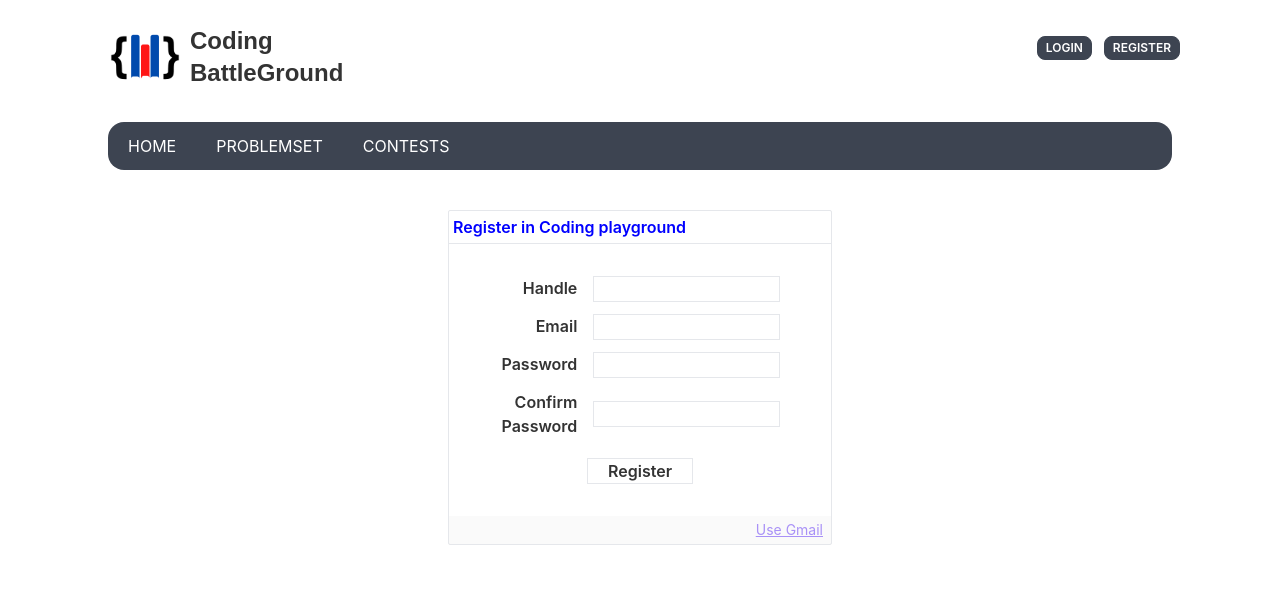
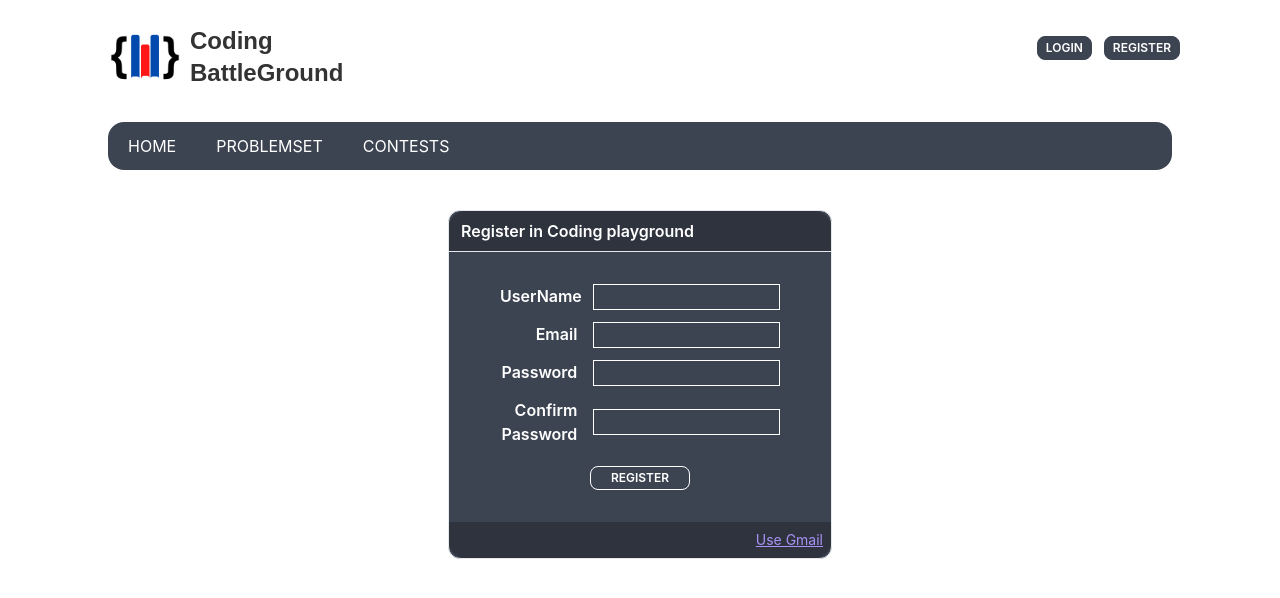
Before and after one commit to Sharif-11/Online-Judge, a React (Create React App) app: page /register in a window 1280 px wide. Shown: the top 598 px of the page. Built offline with nearby package versions, Linux system fonts and the light colour scheme; no server answers.

Commit message:
login and register ui changed

```diff
--- a/src/Components/Login.js
+++ b/src/Components/Login.js
@@ -57,14 +57,20 @@ const Login = () => {
   }
   return (
     <div className="mb-8">
-      <div className="register rounded-sm border w-96 max-w-[85vw] mx-auto mt-8">
-        <h2 className="p-1 font-semibold text-[blue]">
+      <div className="register rounded-xl border w-96 max-w-[85vw] mx-auto mt-8 bg-[#3d4451]">
+        <h2
+          className="p-2 px-3 font-semibold text-white bg-[rgba(0,0,0,0.25)]"
+          style={{
+            borderTopLeftRadius: "16px",
+            borderTopRightRadius: "16px",
+          }}
+        >
           Log into Coding playground
         </h2>
         <hr />
         <form className="my-8 px-4 lg:px-0" onSubmit={handleSubmit}>
           <div className=" lg:w-4/5 mx-auto flex my-3 ">
-            <span className="pr-4 text-md font-semibold w-2/6  text-right">
+            <span className="pr-4 text-md font-semibold w-2/6  text-right text-white">
               Email
             </span>
             <div className="w-4/6">
@@ -72,17 +78,17 @@ const Login = () => {
                 type="email"
                 name=""
                 id=""
-                className="w-full border"
+                className="w-full border border-white bg-transparent text-white rounded-sm px-1"
                 ref={emailRef}
                 required
               />
-              <p className="text-[red] text-xs">
+              <p className="text-[red] font-bold text-xs">
                 {error?.message.includes("user") && "*user not found"}
               </p>
             </div>
           </div>
           <div className=" lg:w-4/5 mx-auto flex my-3">
-            <span className="pr-4 text-md font-semibold w-2/6 text-right">
+            <span className="pr-4 text-md font-semibold w-2/6 text-right text-white">
               Password
             </span>
             <div className="w-4/6">
@@ -90,11 +96,11 @@ const Login = () => {
                 type="password"
                 name=""
                 id=""
-                className="w-full border"
+                className="w-full border text-white border-white bg-transparent px-1"
                 ref={passwordRef}
                 required
               />
-              <p className="text-xs text-[red]">
+              <p className="text-xs font-bold text-[red]">
                 {error?.message.includes("password") && "*wrong password"}
               </p>
             </div>
@@ -105,14 +111,14 @@ const Login = () => {
 
           <button
             type="submit"
-            className="mx-auto border block font-semibold px-5"
+            className="mx-auto  block text-white btn btn-xs px-5 btn-outline border-white"
           >
             Login
           </button>
 
           <button
             type="button"
-            className="text-[blue] text-sm underline block ml-auto mr-2 lg:mr-4  mt-4"
+            className="text-[white] text-sm underline block ml-auto mr-2 lg:mr-4  mt-4"
             onClick={async () => {
               if (emailRef.current.value) {
                 await sendPasswordResetEmail(emailRef.current.value);
@@ -122,9 +128,15 @@ const Login = () => {
             Forgot your password?
           </button>
         </form>
-        <div className="bottom flex justify-end py-1 pr-2 bg-[rgba(0,0,0,0.02)]">
+        <div
+          className="bottom flex justify-end py-1 pr-2 bg-[rgba(0,0,0,0.25)]"
+          style={{
+            borderBottomLeftRadius: "16px",
+            borderBottomRightRadius: "16px",
+          }}
+        >
           <button
-            className="text-sm text-primary underline"
+            className="text-sm text-primary underline py-1"
             onClick={() => signInWithGoogle()}
           >
             Use Gmail
--- a/src/Components/Register.js
+++ b/src/Components/Register.js
@@ -81,32 +81,38 @@ const Register = () => {
   }
   return (
     <div className="mb-8">
-      <div className="register rounded-sm border w-96 max-w-[85vw] mx-auto mt-8">
-        <h2 className="p-1 font-semibold text-[blue]">
+      <div className="register rounded-xl border w-96 max-w-[85vw] mx-auto mt-8 bg-[#3d4451]">
+        <h2
+          className="p-2 px-3 font-semibold text-[white] bg-[rgba(0,0,0,0.25)]"
+          style={{
+            borderTopLeftRadius: "16px",
+            borderTopRightRadius: "16px",
+          }}
+        >
           Register in Coding playground
         </h2>
         <hr />
         <form className="my-8 px-4" onSubmit={handleSubmit}>
           <div className=" lg:w-4/5 mx-auto flex">
-            <span className="pr-4 text-md font-semibold w-2/6 text-right">
-              Handle
+            <span className="pr-4 text-md font-semibold w-2/6 text-right text-white">
+              UserName
             </span>
             <div className="w-4/6">
               <input
                 type="text"
                 name=""
                 id=""
-                className="border w-full"
+                className="border w-full text-white bg-transparent border-white px-1"
                 ref={handleRef}
                 required
               />
-              <p className="text-[red] text-xs">
+              <p className="text-[red] text-xs font-bold">
                 {handleError && "*handle already in use"}
               </p>
             </div>
           </div>
           <div className=" lg:w-4/5 mx-auto flex my-3">
-            <span className="pr-4 text-md font-semibold w-2/6 text-right">
+            <span className="pr-4 text-md font-semibold w-2/6 text-right text-white">
               Email
             </span>
             <div className="w-4/6">
@@ -114,17 +120,17 @@ const Register = () => {
                 type="email"
                 name=""
                 id=""
-                className="border w-full"
+                className="border w-full border-white bg-transparent text-white px-1"
                 ref={emailRef}
                 required
               />
-              <p className="text-[red] text-xs">
+              <p className="text-[red] text-xs font-bold">
                 {error?.message.includes("email") && "*email already in use"}
               </p>
             </div>
           </div>
           <div className=" lg:w-4/5 mx-auto flex my-3">
-            <span className="pr-4 text-md font-semibold w-1/3 text-right">
+            <span className="pr-4 text-md font-semibold w-1/3 text-right text-white">
               Password
             </span>
             <div className="w-2/3">
@@ -132,18 +138,18 @@ const Register = () => {
                 type="password"
                 name=""
                 id=""
-                className="border w-full"
+                className="border w-full bg-transparent px-1 text-white border-white"
                 ref={passwordRef}
                 required
               />
-              <p className="text-xs text-[red]">
+              <p className="text-xs text-[red] font-bold">
                 {error?.message.includes("password") &&
                   "*at least 6 characters long"}
               </p>
             </div>
           </div>
           <div className=" lg:w-4/5 mx-auto flex my-3">
-            <span className="pr-4 text-md font-semibold w-1/3 text-right">
+            <span className="pr-4 text-md font-semibold w-1/3 text-right text-white">
               Confirm Password
             </span>
             <div className="w-2/3 flex flex-col justify-center">
@@ -151,11 +157,11 @@ const Register = () => {
                 type="password"
                 name=""
                 id=""
-                className="border w-full"
+                className="border w-full bg-transparent text-white border-white px-1"
                 ref={confirmPasswordRef}
                 required
               />
-              <p className="text-xs text-[red]">
+              <p className="text-xs text-[red] font-bold">
                 {confirmPasswordError && `*password doesn't match`}
               </p>
             </div>
@@ -165,14 +171,20 @@ const Register = () => {
           </div>
           <button
             type="submit"
-            className="mx-auto border block font-semibold px-5"
+            className="mx-auto border btn-xs text-white btn btn-outline block font-semibold px-5"
           >
             Register
           </button>
         </form>
-        <div className="bottom flex justify-end py-1 pr-2 bg-[rgba(0,0,0,0.02)]">
+        <div
+          className="bottom flex justify-end py-1 pr-2 bg-[rgba(0,0,0,0.25)]"
+          style={{
+            borderBottomLeftRadius: "16px",
+            borderBottomRightRadius: "16px",
+          }}
+        >
           <button
-            className="text-sm text-primary underline"
+            className="text-sm text-primary underline py-1"
             onClick={() => signInWithGoogle()}
           >
             Use Gmail
```
